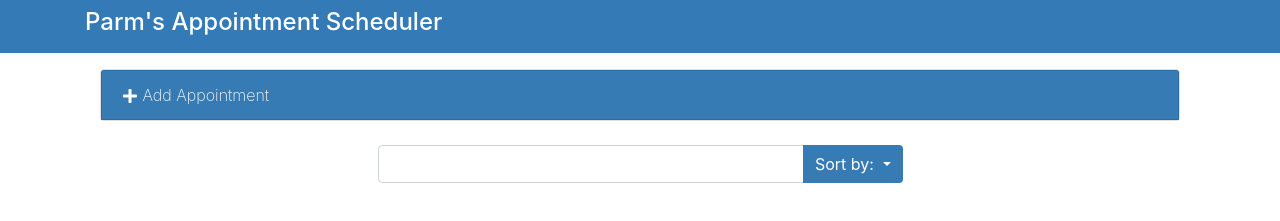
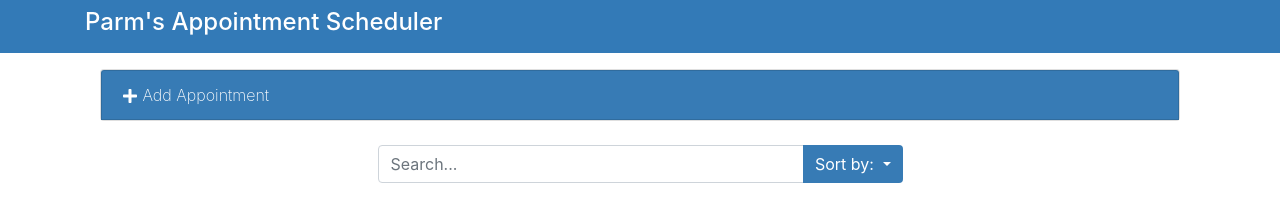
Before and after one commit to ParmbeerJohal/Appointment-App, a React (Create React App) app: page / in a window 1280 px wide. Shown: the top 221 px of the page. Built offline with nearby package versions, Linux system fonts and the light colour scheme.

Commit message:
added placeholder text to search input

```diff
--- a/src/components/SearchAppointments.js
+++ b/src/components/SearchAppointments.js
@@ -8,6 +8,7 @@ function SearchAppointments(props) {
                     <input
                     id="SearchApts"
                     type="text"
+                    placeholder="Search..."
                     className="form-control"
                     aria-label="Search Appointments"
                     onChange={e => setQueryText(e.target.value)}
```
